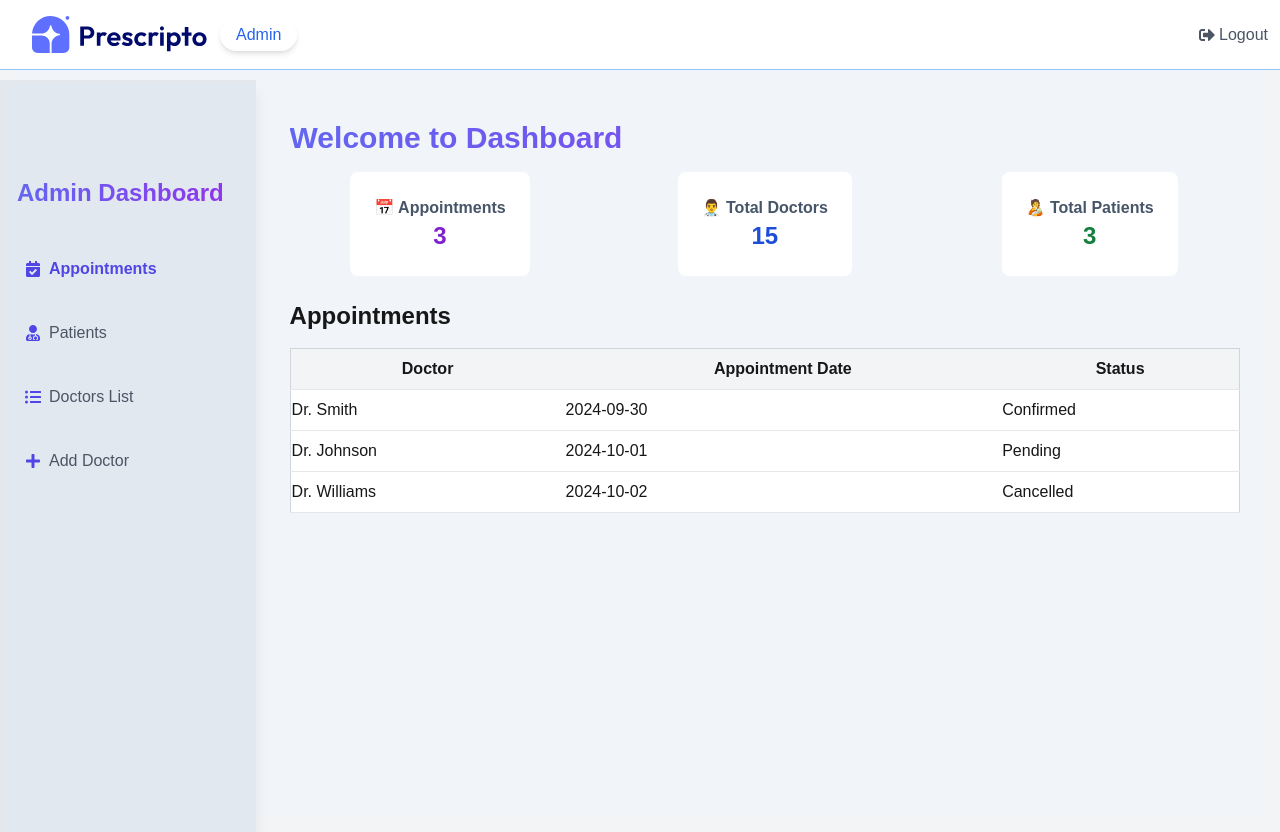
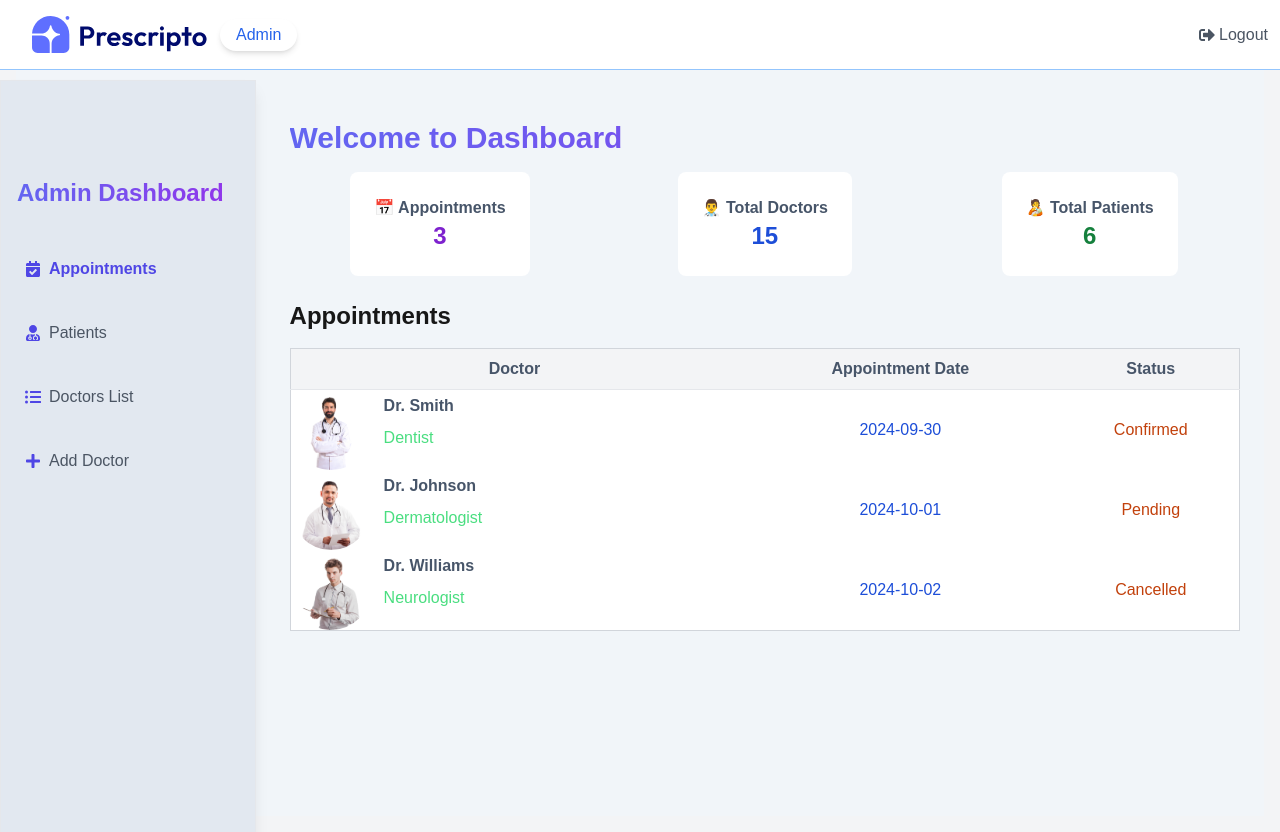
Before and after one commit to Emmanuel10701/Doctor_Appointment-_Syatem, a Next.js app: page /admin in a window 1280 px wide. Built offline with nearby package versions, Linux system fonts and the light colour scheme.

Commit message:
Fixed tbody structure in patient list for valid HTML

```diff
--- a/app/admin/page.tsx
+++ b/app/admin/page.tsx
@@ -10,15 +10,18 @@ import AddDoctorForm from '../components/adddoctor/page'; // Adjust the path if
 
 // Sample data
 const appointments = [
-  { id: 1, doctor: 'Dr. Smith', date: '2024-09-30', status: 'Confirmed' },
-  { id: 2, doctor: 'Dr. Johnson', date: '2024-10-01', status: 'Pending' },
-  { id: 3, doctor: 'Dr. Williams', date: '2024-10-02', status: 'Cancelled' },
+  { id: 1, doctor: 'Dr. Smith', date: '2024-09-30', status: 'Confirmed',specialty: 'Dentist', image: '/assets/assets_frontend/doc1.png', },
+  { id: 2, doctor: 'Dr. Johnson', date: '2024-10-01', status: 'Pending' ,specialty: 'Dermatologist', image: '/assets/assets_frontend/doc3.png',},
+  { id: 3, doctor: 'Dr. Williams', date: '2024-10-02', status: 'Cancelled',specialty: 'Neurologist', image: '/assets/assets_frontend/doc4.png', },
 ];
 
 const patients = [
-  { id: 1, name: 'John Doe', age: 30 },
-  { id: 2, name: 'Jane Smith', age: 25 },
-  { id: 3, name: 'Alice Johnson', age: 40 },
+  { id: 1, name: 'John Doe', age: 30 ,image: '/assets/assets_frontend/profile_pic.png'},
+  { id: 2, name: 'Jane Smith', age: 25,image: '/assets/assets_frontend/doc14.png' },
+  { id: 3, name: 'Alice Johnson', age: 40,image: '/assets/assets_frontend/doc7.png' },
+  { id: 3, name: 'Alice Johnson', age: 40,image: '/assets/assets_frontend/profile_pic.png' },
+  { id: 3, name: 'Alice Johnson', age: 40,image: '/assets/assets_frontend/doc12.png' },
+  { id: 3, name: 'Alice Johnson', age: 40,image: '/assets/assets_frontend/profile_pic.png' },
 ];
 
 const doctors = [
@@ -56,10 +59,6 @@ const Dashboard: React.FC = () => {
 
 
 
-  const handleLogout = async () => {
-    // Sign out using next-auth
-    await signOut({ redirect: true, callbackUrl: '/login' }); // Redirect to the login page after logout
-  };
 
 
 
@@ -73,10 +72,12 @@ const Dashboard: React.FC = () => {
           </div>
         </div>
         <button
-    onClick={handleLogout}
-    className="flex items-center text-gray-600 hover:bg-gray-200 rounded px-3 py-1 ml-auto">
+  onClick={() => signOut()}
+  className="flex items-center text-gray-600 hover:bg-gray-200 rounded px-3 py-1 ml-auto"
+>
   <FaSignOutAlt className="mr-1" /> Logout
 </button>
+
 
       </div>
 
@@ -142,17 +143,23 @@ const Dashboard: React.FC = () => {
                   <table className="min-w-full bg-white border border-gray-300">
                     <thead>
                       <tr className="bg-gray-100">
-                        <th className="py-2 border-b">Doctor</th>
-                        <th className="py-2 border-b">Appointment Date</th>
-                        <th className="py-2 border-b">Status</th>
+                        <th className="py-2 border-b text-slate-600 font-extrabold text-center">Doctor</th>
+                        <th className="py-2 border-b text-slate-600 font-extrabold text-center">Appointment Date</th>
+                        <th className="py-2 border-b text-slate-600 font-extrabold text-center">Status</th>
                       </tr>
                     </thead>
                     <tbody>
                       {appointments.map((appointment) => (
                         <tr key={appointment.id}>
-                          <td className="py-2 border-b">{appointment.doctor}</td>
-                          <td className="py-2 border-b">{appointment.date}</td>
-                          <td className="py-2 border-b">{appointment.status}</td>
+                          <div className='flex gap-3 bd-white shandow-lg '>
+                            <Image src={appointment.image} alt="image" width={76} height={50} className='w-20 h-20 rounded-full '/>
+                            <div className='flex flex-col'>
+                            <td className="py-1 text-slate-600 font-extrabold">{appointment.doctor}</td>
+                            <td className="py-1 text-green-400">{appointment.specialty}</td>
+                            </div>
+                          </div>
+                          <td className="text-blue-700 text-center">{appointment.date}</td>
+                          <td className="py-2 text-center text-orange-700">{appointment.status}</td>
                         </tr>
                       ))}
                     </tbody>
@@ -166,6 +173,7 @@ const Dashboard: React.FC = () => {
                   <table className="min-w-full bg-white border border-gray-300">
                     <thead>
                       <tr className="bg-gray-100">
+                        <th className="py-2 border-b">Image</th>
                         <th className="py-2 border-b">Name</th>
                         <th className="py-2 border-b">Age</th>
                       </tr>
@@ -173,11 +181,24 @@ const Dashboard: React.FC = () => {
                     <tbody>
   {patients.map((patient) => (
     <tr key={patient.id}>
-                          <td className="py-2 border-b">{patient.name}</td>
-                          <td className="py-2 border-b">{patient.age}</td>
+      <td className="py-1 text-slate-600 shandow-lg  bg-white font-extrabold">
+        <div className='flex gap-3 items-center'>
+          <Image
+            src={patient.image}
+            alt="image"
+            width={40}
+            height={40}
+            className='w-20 h-20 rounded-full'
+          />
+        </div>
+      </td>
+      <td>        <span className='text-lg text-center font-bold '>{patient.name}</span>
+      </td>
+      <td className="py-2  text-center text-blue-700">{patient.age}</td>
     </tr>
   ))}
 </tbody>
+
                   </table>
                 </>
               )}
```
Lines whose indentation alone changed are shown as unchanged.
